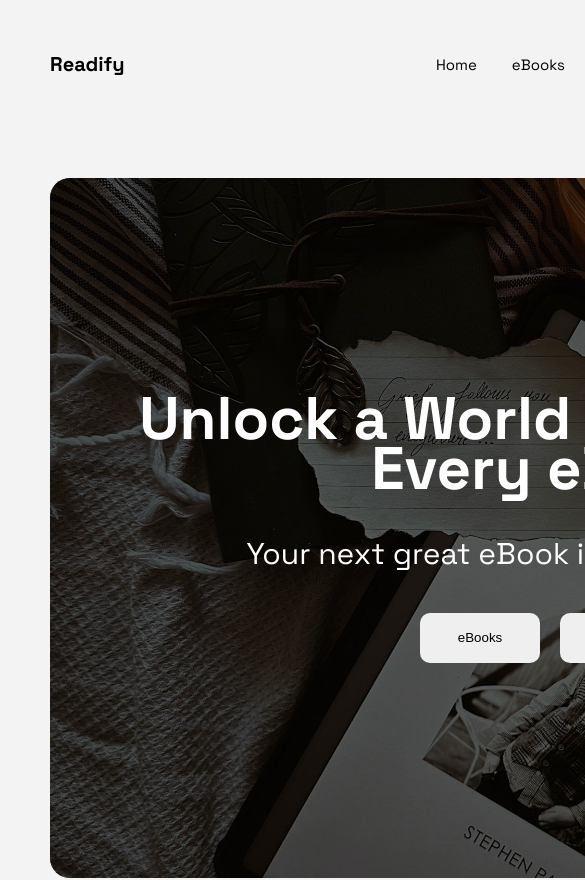
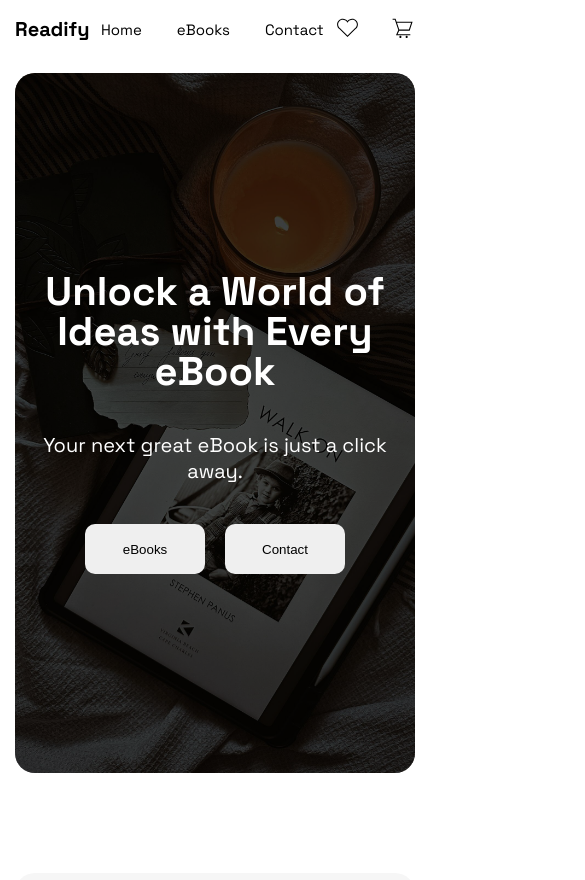
Before and after one commit to Johanh0/Readify, a website built with Vite: page index.html in a window 390 px wide. Shown: the top 880 px of the page, 585 px wide, since content can reach past the window. Built offline with nearby package versions, Linux system fonts and the light colour scheme.

Commit message:
New eBooks added to the JSON file and also changes on the responsive of the website

```diff
--- a/index.html
+++ b/index.html
@@ -40,6 +40,6 @@
       </section>
     </main>
 
-    <footer></footer>
+    <!-- <footer></footer> -->
   </body>
 </html>
--- a/package.json
+++ b/package.json
@@ -7,7 +7,7 @@
     "dev": "vite",
     "build": "vite build",
     "preview": "vite preview",
-    "sass": "node-sass -w ./src/scss -o ./src/css --recursive"
+    "sass": "node-sass -w ./src/scss -o ./src/css"
   },
   "devDependencies": {
     "node-sass": "^9.0.0",
--- a/src/scss/_global.scss
+++ b/src/scss/_global.scss
@@ -33,3 +33,14 @@ button {
   border-radius: 10px;
   cursor: pointer;
 }
+
+// Mobile
+// @media (max-width: 425px) {
+// }
+
+// Mobile
+@media (max-width: 768px) {
+  body :where(header, main, footer) {
+    padding: 15px;
+  }
+}
--- a/src/scss/_var.scss
+++ b/src/scss/_var.scss
@@ -8,5 +8,5 @@ $font-size: (
 );
 
 $colors: (
-  bg-page: #f3f3f3,
+  bg-page: #fff,
 );
--- a/src/scss/main/_hero.scss
+++ b/src/scss/main/_hero.scss
@@ -16,14 +16,13 @@
 
   .hero--bg {
     position: absolute;
-    // z-index: -10;
     border-radius: 20px;
     width: 100%;
     height: 100%;
     background-color: black;
     position: 0;
     left: 0;
-    opacity: 0.6;
+    opacity: 0.7;
   }
 
   h1 {
@@ -45,3 +44,26 @@
     z-index: 10;
   }
 }
+
+// Tablet
+@media (max-width: 768px) {
+  .hero {
+    text-align: center;
+    padding: 5px;
+    margin-bottom: 100px;
+  }
+}
+
+// Mobile
+@media (max-width: 425px) {
+  .hero {
+    h1 {
+      line-height: 40px;
+      font-size: map-get($font-size, x-large);
+    }
+
+    p {
+      font-size: map-get($font-size, medium);
+    }
+  }
+}
--- a/src/scss/main/_relevanteBook.scss
+++ b/src/scss/main/_relevanteBook.scss
@@ -42,3 +42,20 @@
     text-align: center;
   }
 }
+
+// Tablet
+@media (max-width: 1768px) {
+  .relevant--ebook {
+    flex-direction: column;
+    justify-content: center;
+    gap: 25px;
+
+    h3 {
+      font-size: map-get($font-size, h1);
+    }
+
+    p {
+      font-size: map-get($font-size, large);
+    }
+  }
+}
--- a/src/scss/main/_slogan.scss
+++ b/src/scss/main/_slogan.scss
@@ -2,6 +2,9 @@
   display: flex;
   justify-content: center;
   align-items: center;
+  background-color: #f6f6f6;
+  padding: 30px 0;
+  border-radius: 20px;
 
   div {
     max-width: 900px;
--- a/src/scss/main/main.scss
+++ b/src/scss/main/main.scss
@@ -3,5 +3,5 @@
 @import "../nav";
 @import "./hero";
 @import "./slogan";
-@import "./relevantebook";
+@import "./relevanteBook";
 @import "./ebooks";
```
Also changed, not shown: src/assets/covers/192-1922428_asians-clipart-chinese-building-asians-clipart-chinese-building.png (added), src/assets/covers/mount-fuji-black-and-white-b206d0.webp (added), src/assets/covers/png-transparent-red-moon-illustration-japan-ancient-buildings-culture-heart-happy-birthday-vector-images-thumbnail.png (added), src/assets/covers/silhouette-chinese-traditional-gate-china-historical-architecture-2H3887P.jpg (added), src/css/main/main.css, 1 other file.
